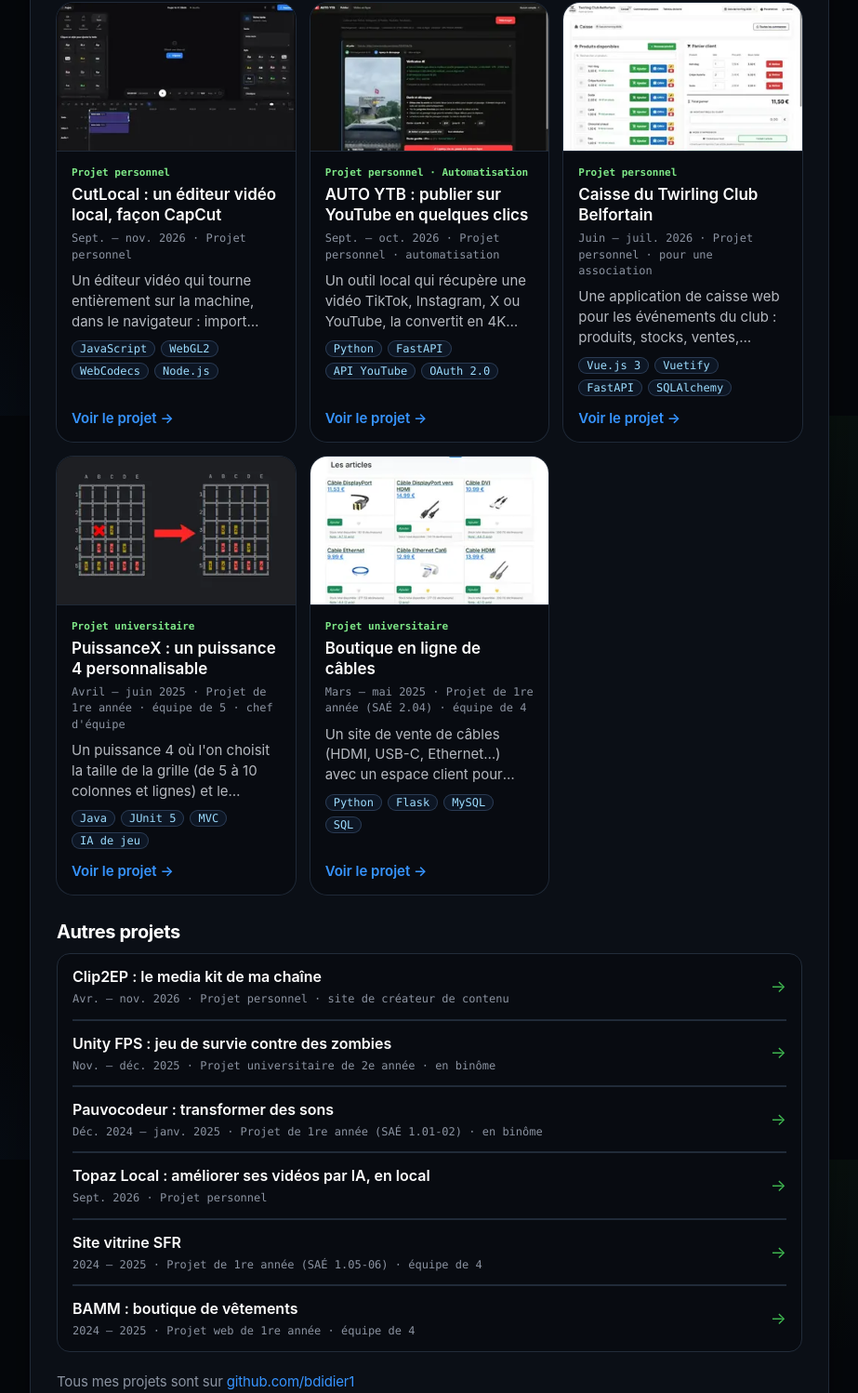
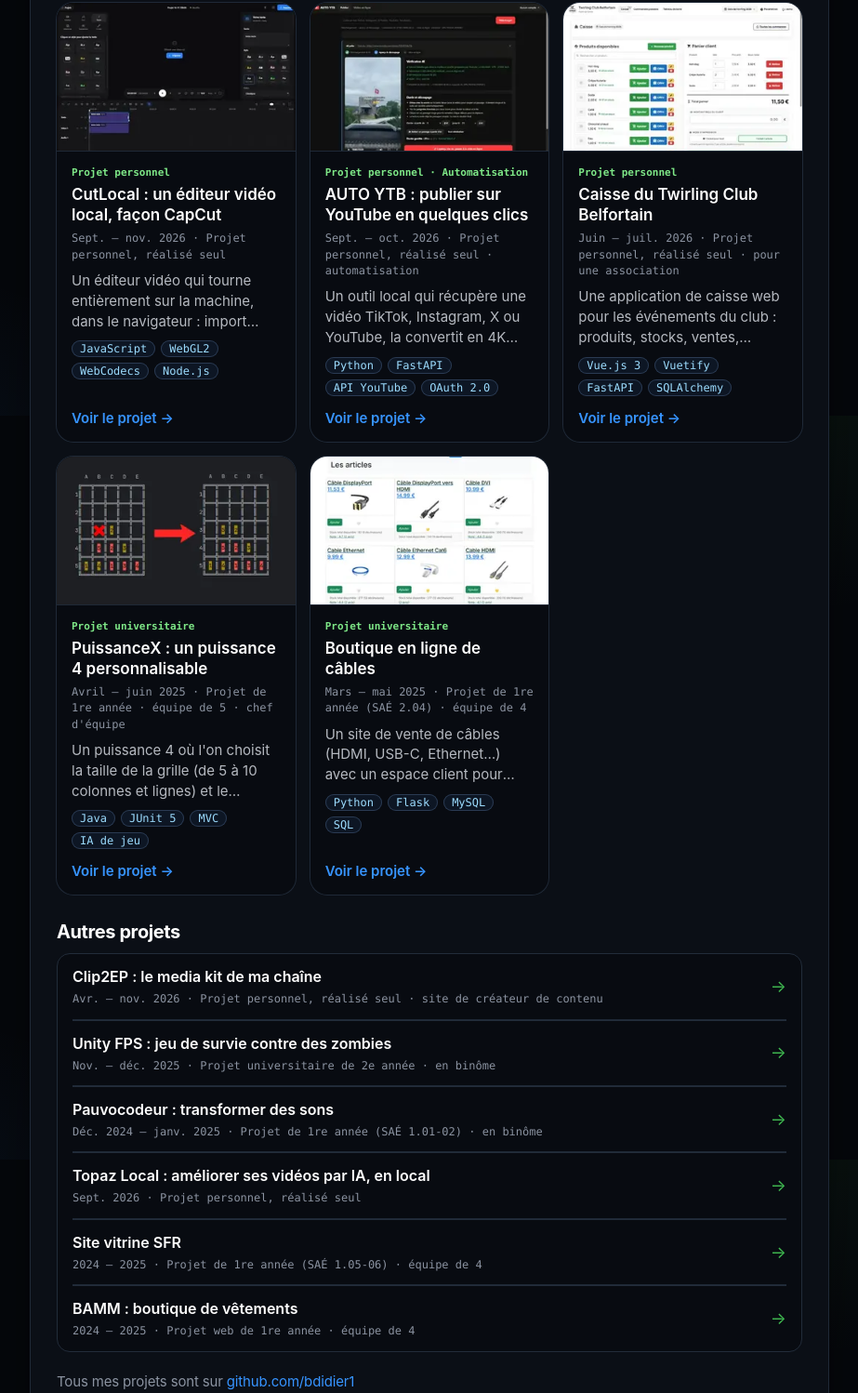
Before and after one commit to bdidier1/Portfolio_BUT3, a website: page index.html in a window 1280 px wide. Shown: the part 1953-3451 px from the top of the page at 93% size, without its empty margins (318-1241 px from the left). Drawn offline with Linux system fonts and the light colour scheme.

Commit message:
Projets personnels : préciser qu'ils sont réalisés seul

```diff
--- a/index.html
+++ b/index.html
@@ -225,7 +225,7 @@
         <section class="card card--featured" id="parktracker" data-cat="personnel">
           <p class="card__file">parktracker <span class="badge badge--live">en ligne</span></p>
           <h2 class="card__title"><img class="card__logo card__logo--dark" src="img/projets/parktracker-logo.webp" alt="" width="128" height="128">ParkTracker : l'application des visiteurs de parcs</h2>
-          <p class="meta">2026 · Projet personnel · application publiée sur l'App Store et Google Play</p>
+          <p class="meta">2026 · Projet personnel, réalisé seul · application publiée sur l'App Store et Google Play</p>
           <p>Une application mobile qui transforme chaque visite de parc d'attractions en <strong>aventure mesurable</strong> : elle détecte automatiquement les attractions faites grâce au GPS, compte les pas, la distance et même les <strong>forces G</strong> subies dans les loopings. Plus de 50 parcs sont reconnus, en Europe et aux États-Unis.</p>
           <figure class="figure--small"><img src="img/projets/parktracker-site.webp" alt="Page d'accueil du site parktracker.fr avec l'application sur un téléphone" width="1200" height="750" loading="lazy" decoding="async"><figcaption>Le site vitrine parktracker.fr</figcaption></figure>
           <figure class="phones">
@@ -290,7 +290,7 @@
         <section class="card" id="cutlocal" data-cat="personnel">
           <p class="card__file">cutlocal</p>
           <h2>CutLocal : un éditeur vidéo local, façon CapCut</h2>
-          <p class="meta">Sept. – nov. 2026 · Projet personnel</p>
+          <p class="meta">Sept. – nov. 2026 · Projet personnel, réalisé seul</p>
           <p>Un éditeur vidéo qui tourne <strong>entièrement sur la machine</strong>, dans le navigateur : import instantané, masques de flou, aperçu en temps réel et <strong>export 4K à 60 i/s</strong>. Aucun compte, aucun envoi de fichier, et seulement <strong>~250 Ko de code</strong>, sans Electron ni dépendance npm.</p>
           <figure><img src="img/projets/cutlocal.webp" alt="Interface de CutLocal : bibliothèque de médias, aperçu, inspecteur du clip et timeline à plusieurs pistes" width="767" height="479" loading="lazy" decoding="async"><figcaption>L'éditeur : médias, aperçu, inspecteur et timeline</figcaption></figure>
           <h3>Fonctionnalités principales</h3>
@@ -311,7 +311,7 @@
         <section class="card" id="auto-ytb" data-cat="personnel automatisation">
           <p class="card__file">auto-ytb</p>
           <h2>AUTO YTB : publier sur YouTube en quelques clics</h2>
-          <p class="meta">Sept. – oct. 2026 · Projet personnel · automatisation</p>
+          <p class="meta">Sept. – oct. 2026 · Projet personnel, réalisé seul · automatisation</p>
           <p>Un outil local qui récupère une vidéo TikTok, Instagram, X ou YouTube, la <strong>convertit en 4K verticale à 60 i/s</strong>, puis la <strong>publie sur mes chaînes YouTube</strong> avec son titre, sa description, ses hashtags et une date de programmation.</p>
           <figure><img src="img/projets/autoytb.webp" alt="AUTO YTB : vérification 4K réussie, aperçu de la vidéo et découpage de la durée" width="767" height="479" loading="lazy" decoding="async"><figcaption>Étape 2 : vérification 4K, aperçu et découpage</figcaption></figure>
           <h3>Fonctionnalités principales</h3>
@@ -332,7 +332,7 @@
         <section class="card" id="ticket-twirling" data-cat="personnel">
           <p class="card__file">ticket-twirling</p>
           <h2>Caisse du Twirling Club Belfortain</h2>
-          <p class="meta">Juin – juil. 2026 · Projet personnel · pour une association</p>
+          <p class="meta">Juin – juil. 2026 · Projet personnel, réalisé seul · pour une association</p>
           <p>Une application de caisse web pour les événements du club : produits, stocks, ventes, statistiques et <strong>impression automatique des tickets</strong> sur une imprimante thermique, sans fenêtre d'impression.</p>
           <div class="gallery">
             <figure><img src="img/projets/ticket-caisse.webp" alt="Écran de caisse : liste des produits et panier client avec le total" width="767" height="479" loading="lazy" decoding="async"><figcaption>La caisse et le panier</figcaption></figure>
@@ -408,7 +408,7 @@
         <section class="card" id="clip2ep" data-rank="autre" data-cat="personnel">
           <p class="card__file">clip2ep</p>
           <h2>Clip2EP : le media kit de ma chaîne</h2>
-          <p class="meta">Avr. – nov. 2026 · Projet personnel · site de créateur de contenu</p>
+          <p class="meta">Avr. – nov. 2026 · Projet personnel, réalisé seul · site de créateur de contenu</p>
           <p>Le site officiel de <strong>Clip2EP</strong>, mon compte de vidéos sur les parcs d'attractions : <strong>174 400 abonnés sur TikTok</strong> et <strong>52 100 sur YouTube</strong>. Il sert de media kit aux marques et aux parcs : présentation, audience, partenariats, vidéos et contact.</p>
           <figure><img src="img/projets/mediakit-parc.webp" alt="Accueil du site Clip2EP : un parc d'attractions en 3D dont chaque attraction mène à une section" width="767" height="479" loading="lazy" decoding="async"><figcaption>L'accueil : un parc en 3D où chaque attraction ouvre une section</figcaption></figure>
           <div class="gallery">
@@ -476,7 +476,7 @@
         <section class="card" id="topaz-local" data-rank="autre" data-cat="personnel">
           <p class="card__file">topaz-local</p>
           <h2>Topaz Local : améliorer ses vidéos par IA, en local</h2>
-          <p class="meta">Sept. 2026 · Projet personnel</p>
+          <p class="meta">Sept. 2026 · Projet personnel, réalisé seul</p>
           <p>Un équivalent libre de Topaz Video AI : <strong>super-résolution</strong>, débruitage, netteté et <strong>interpolation d'images</strong> pour un mouvement fluide, calculés sur la carte graphique. L'interface web affiche la progression, le temps restant et un <strong>comparateur avant / après</strong>.</p>
           <figure><img src="img/projets/topazlocal.webp" alt="Interface de Topaz Local : choix de la vidéo et réglages automatiques ou manuels" width="767" height="479" loading="lazy" decoding="async"><figcaption>Choix de la vidéo et réglages</figcaption></figure>
           <h3>Fonctionnalités principales</h3>
```
